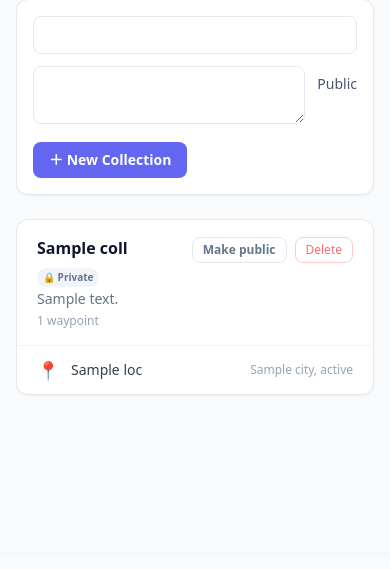
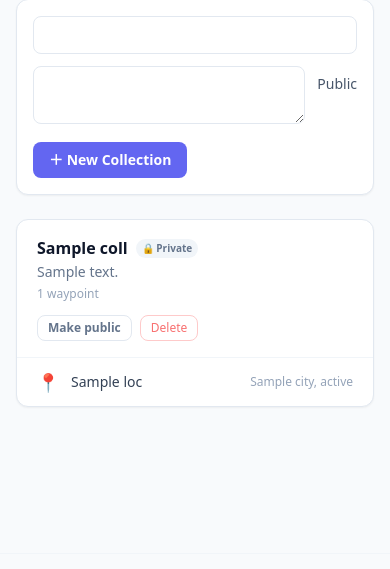
Before and after one commit to thrawnis/location-tracking, a Django app: template templates/tracker/collection_list.html in a window 390 px wide. Shown: the part 242-811 px from the top of the page. Run offline with Django 5.2, Linux system fonts and the light colour scheme; the template is opened without the code that fills it: most values are stand-ins (such as "Sample title", 1, 10 or a date in 2020); form fields are guessed from the names that the template uses; some libraries are stand-ins or nearby versions.

Commit message:
Fix Collections cards looking cramped on mobile
Each collection card's header laid the name/description and its row of up to
four non-shrinking (shrink-0) action buttons side by side via justify-between,
which squeezed the name into a sliver on a phone. Stack the header vertically
on mobile (name on top, actions wrapping below) and only go side-by-side at
the sm breakpoint and up.

Co-Authored-By: Claude Opus 4.8 <noreply@anthropic.com>
Claude-Session: https://claude.ai/code/session_011QvNqK4YH8rZ9xPusFgyrW

```diff
--- a/templates/tracker/collection_list.html
+++ b/templates/tracker/collection_list.html
@@ -42,7 +42,7 @@
   <!-- Collections -->
   {% for coll in collections %}
   <div class="bg-white rounded-xl border border-slate-200 shadow-sm overflow-hidden" x-data="{ editing: false }">
-    <div class="px-5 py-4 flex items-start justify-between gap-3 border-b border-slate-100">
+    <div class="px-5 py-4 flex flex-col gap-3 sm:flex-row sm:items-start sm:justify-between border-b border-slate-100">
       <div class="min-w-0 flex-1" x-show="!editing">
         <div class="flex items-center gap-2 flex-wrap">
           {% if coll.is_public %}
@@ -88,7 +88,7 @@
         </form>
       </div>
 
-      <div class="flex items-center gap-2 shrink-0 flex-wrap justify-end" x-show="!editing">
+      <div class="flex items-center gap-2 shrink-0 flex-wrap justify-start sm:justify-end" x-show="!editing">
         {% if coll.created_by_id == request.user.pk or user|is_superuser_role %}
         <button type="button" @click="editing = true"
                 class="text-xs font-semibold text-slate-500 hover:text-brand border border-slate-200
```
